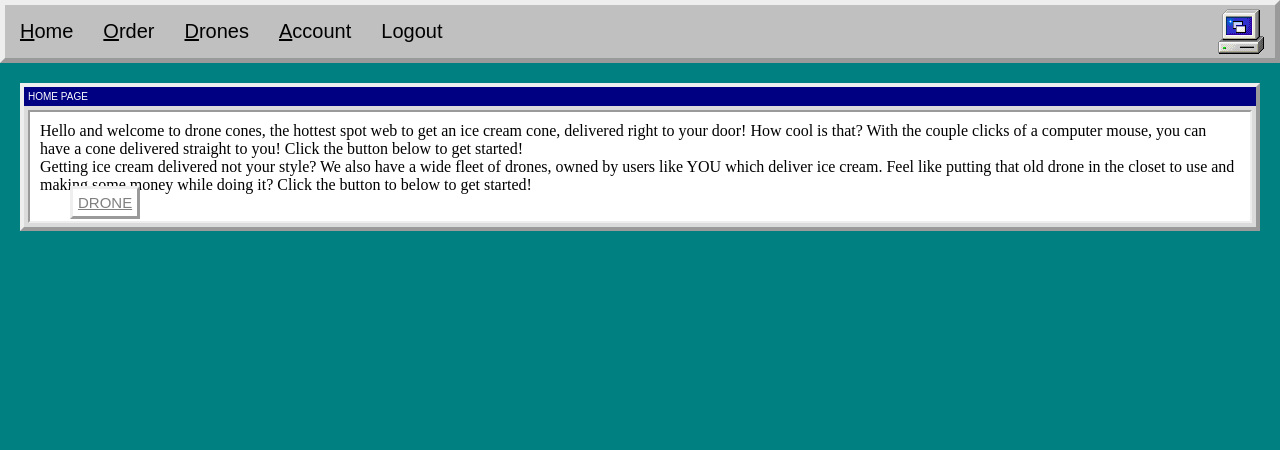
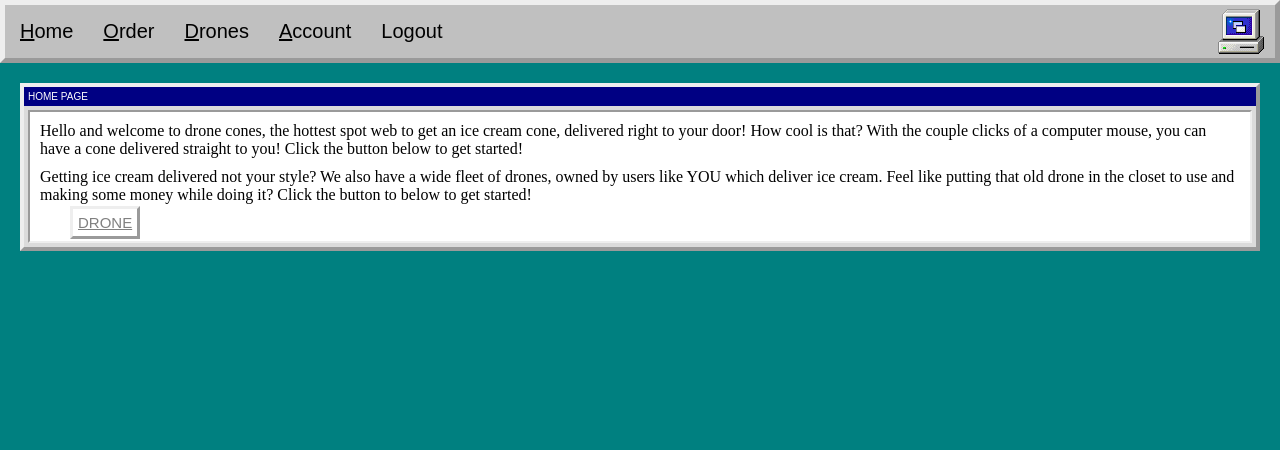
Before and after one commit to ryanc3412/Cowpokes_Drone_Cones, a Django app: page /dronecones/ in a window 1280 px wide. Shown: the top 450 px of the page. Run offline with Django 4.2, Linux system fonts and the light colour scheme; the visitor is signed in with stand-in values (Sample User, id 1); parts of the project's set-up code (start-up, migrations or seed data) failed here and were passed over.

Commit message:
fixed problem where home page button overlapped with text

```diff
--- a/drone_cones/templates/drone_cones/home_page.html
+++ b/drone_cones/templates/drone_cones/home_page.html
@@ -27,20 +27,21 @@
         <body>
 
         <div class="inner-border">
-          <div>
+          <div style="margin-bottom: 10px">
             Hello and welcome to drone cones, the hottest spot web to get an ice
             cream cone, delivered right to your door! How cool is that? With the
             couple clicks of a computer mouse, you can have a cone delivered
             straight to you! Click the button below to get started!
           </div>
-          <div>
+          <div style="margin-bottom: 10px">
             Getting ice cream delivered not your style? We also have a wide
             fleet of drones, owned by users like YOU which deliver ice cream.
             Feel like putting that old drone in the closet to use and making
             some money while doing it? Click the button to below to get started!
           </div>
-
-          <a class="order" href="drones"> DRONE </a>
+	  <div>
+          	<a class="order" href="drones"> DRONE </a>
+          </div>
         </div>
       </div>
     </div>
```
